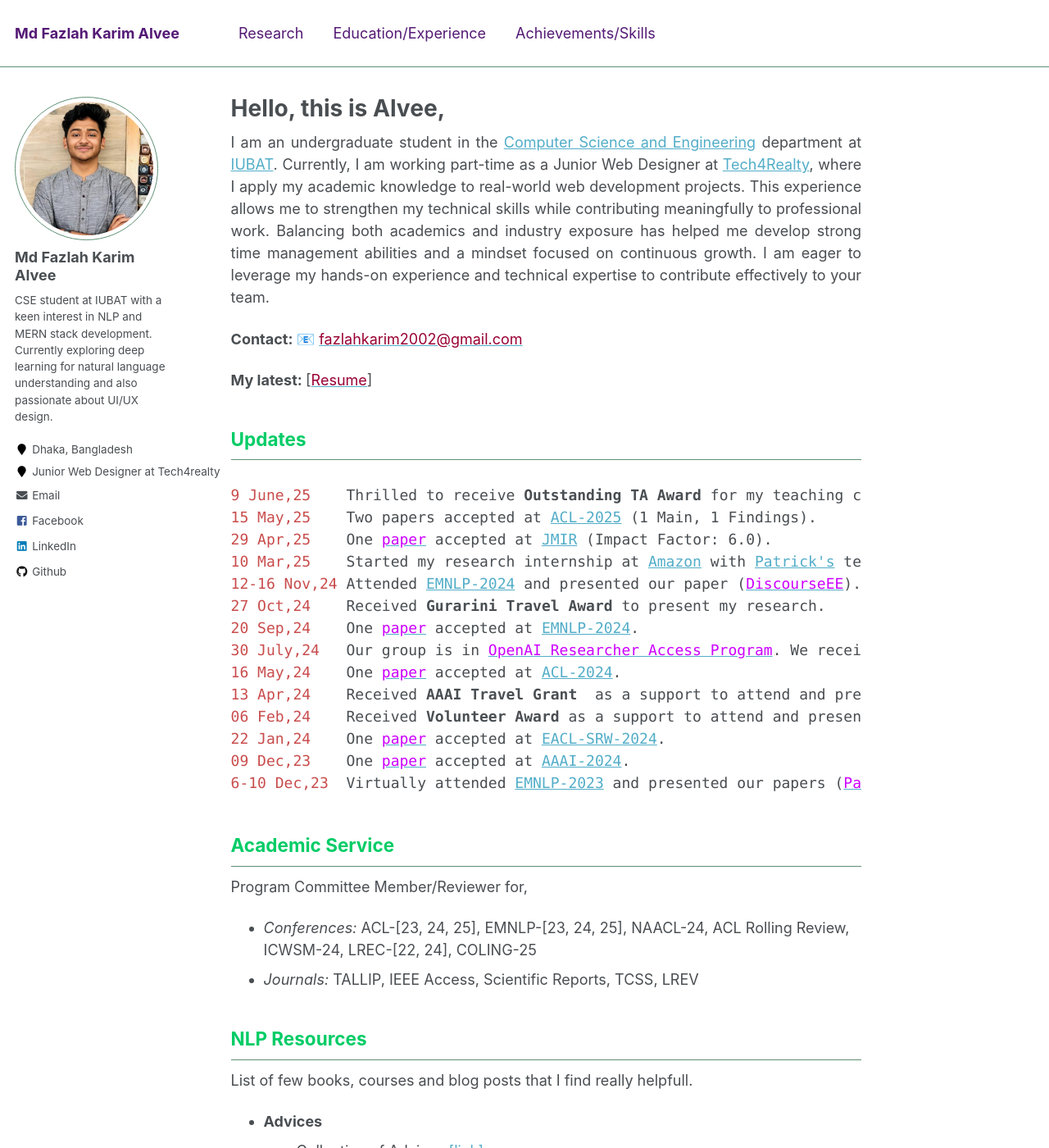
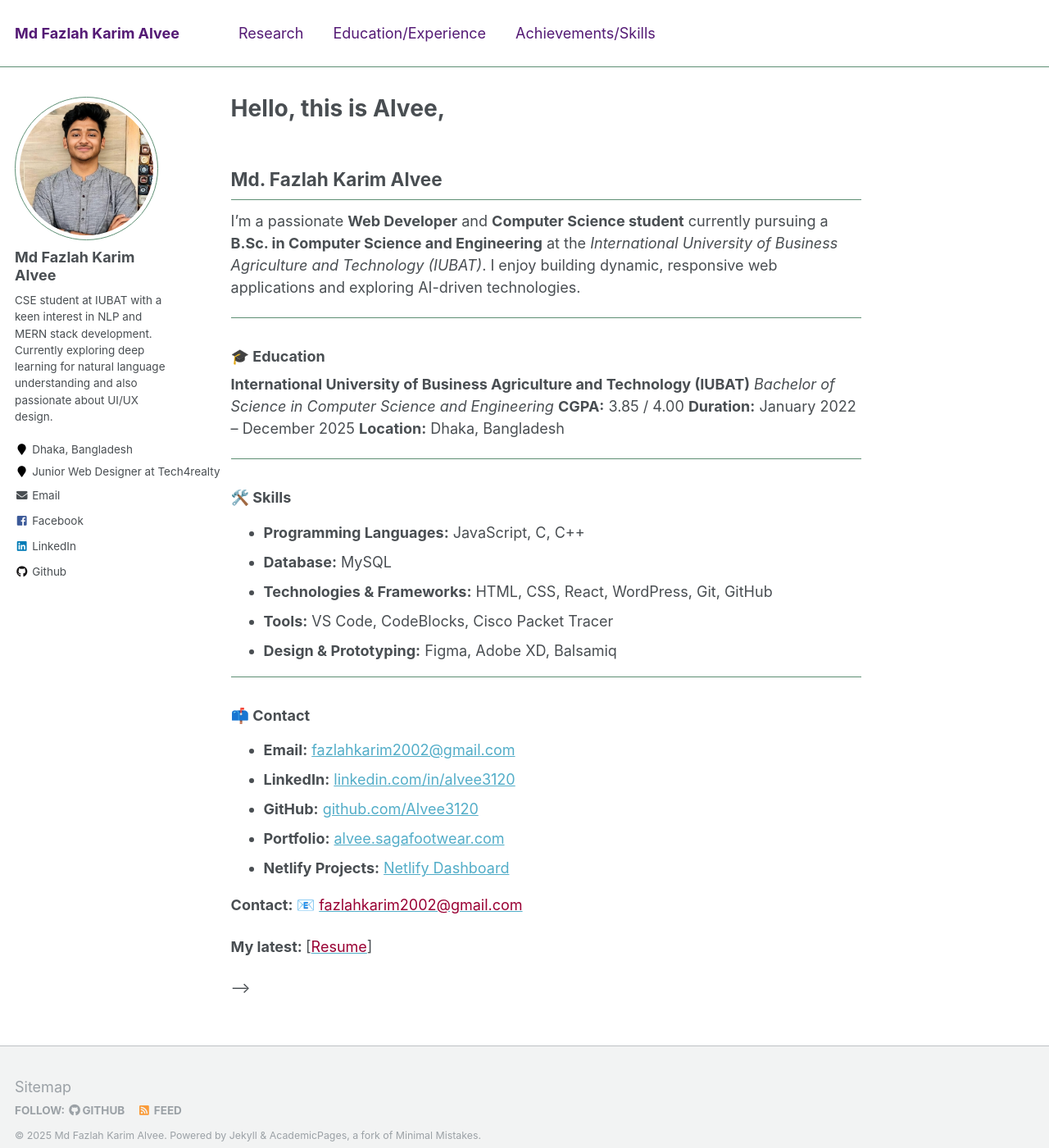
Before and after one commit to Alvee3120/alvee3120.github.io, a Jekyll site: the page built from _pages/about.md, in a window 1280 px wide and 1400 px high. Shown: the whole window at 82% size. Built offline with Jekyll 4.4.1, drawn with Linux system fonts in a browser that asks for light colours; some of the changed text lies outside the part shown.

Commit message:
Update about.md

```diff
--- a/_pages/about.md
+++ b/_pages/about.md
@@ -4,6 +4,52 @@ title: "Hello, this is Alvee,"
 excerpt: "About me"
 
 ---
+
+
+## Md. Fazlah Karim Alvee
+
+I’m a passionate **Web Developer** and **Computer Science student** currently pursuing a **B.Sc. in Computer Science and Engineering** at the *International University of Business Agriculture and Technology (IUBAT)*.
+I enjoy building dynamic, responsive web applications and exploring AI-driven technologies.
+
+---
+
+### 🎓 Education
+
+**International University of Business Agriculture and Technology (IUBAT)**
+*Bachelor of Science in Computer Science and Engineering*
+**CGPA:** 3.85 / 4.00
+**Duration:** January 2022 – December 2025
+**Location:** Dhaka, Bangladesh
+
+---
+
+### 🛠️ Skills
+
+* **Programming Languages:** JavaScript, C, C++
+* **Database:** MySQL
+* **Technologies & Frameworks:** HTML, CSS, React, WordPress, Git, GitHub
+* **Tools:** VS Code, CodeBlocks, Cisco Packet Tracer
+* **Design & Prototyping:** Figma, Adobe XD, Balsamiq
+
+---
+
+### 📫 Contact
+
+* **Email:** [fazlahkarim2002@gmail.com](mailto:fazlahkarim2002@gmail.com)
+* **LinkedIn:** [linkedin.com/in/alvee3120](https://www.linkedin.com/in/alvee3120/)
+* **GitHub:** [github.com/Alvee3120](https://github.com/Alvee3120)
+* **Portfolio:** [alvee.sagafootwear.com](https://alvee.sagafootwear.com/)
+* **Netlify Projects:** [Netlify Dashboard](https://app.netlify.com/teams/fazlah-alvee20/projects)
+
+
+
+
+
+
+
+
+
+
 
 <!---
 <p align="justify">
@@ -14,7 +60,7 @@ author_profile: true
 redirect_from:
   - /about/
   - /about.html
--->
+
 
 <p align="justify">
 I am an undergraduate student in the <a href="https://cse.iubat.edu">Computer Science and Engineering</a> department at <a href="https://iubat.edu/">IUBAT</a>. Currently, I am working part-time as a Junior Web Designer at <a href="https://tech4realty.com/">Tech4Realty</a>, where I apply my academic knowledge to real-world web development projects. This experience allows me to strengthen my technical skills while contributing meaningfully to professional work. Balancing both academics and industry exposure has helped me develop strong time management abilities and a mindset focused on continuous growth. I am eager to leverage my hands-on experience and technical expertise to contribute effectively to your team.
@@ -39,7 +85,7 @@ I am also pursuing my M.Sc. from CUET . My research interest lies in the interse
 <font size="2">🟢</font>
 <font size="2">🔵</font>
 <font size="2">🟣</font>
--->
+
 
 ## <font color="#00cc66"> Updates </font>
 <div style="height: 400px; overflow: auto;">
@@ -91,7 +137,7 @@ I am also pursuing my M.Sc. from CUET . My research interest lies in the interse
 <!---
 <font size="2">🟤</font> <span style="color:rgb(201, 76, 76)">25 Mar,2021</span>  One paper got accepted at <a href="https://naacl2021-srw.github.io/">NAACL-SRW</a>.
 <font size="2">⚫</font> <span style="color:rgb(201, 76, 76)">25 Mar,2021</span>  One paper got accepted at <a href="https://naacl2021-srw.github.io/">NAACL-SRW</a>.
--->
+
 </pre>
 </div>
 
@@ -132,7 +178,7 @@ List of few books, courses and blog posts that I find really helpfull.
 
 <!---
 I am a PhD student in the department of <a href="https://web.cs.dartmouth.edu/">Computer Science</a> at <a href="https://home.dartmouth.edu/">Dartmouth</a>. My primary research interest lies in the area of Natural Language Processing; particularly, I am interested in applying NLP techniques to extract meaningful information from social media and health data. I am also enthusiastic about Multimodal NLP particularly in designing models to effectively share features accross vairous modalities to improve their reasoning capability and eventually enable seamless interaction between intelligent machines and humans. I spent Spring 2025 interning at <a href="https://aws.amazon.com/quicksight/q/">Amazon</a> with <a href="https://ngpatrick.com/">Patrick's</a> team to improve visual reasoning capabilities of MLLMs through Reinforcement learning.
--->
+
 
  <!-- it is crucial to process, relate, and combine information from several modalities. -->
 
@@ -140,7 +186,7 @@ I am a PhD student in the department of <a href="https://web.cs.dartmouth.edu/">
  I am enthusiastic about Multilingual and Multimodal NLP research. I am interested in exploring how existing resources of resource-rich languages can be effectively utilized to develop multilingual tools focusing on improving efficiency for low/zero-resource languages.
  I am interested in applying NLP techniques to extract meaningful information from social media and health data. I am also enthusiastic about Multimodal NLP particularly in designing models to effectively share features accross vairous modalities to improve their reasoning capability and . I am excited about problems like how we can build models that can efficiently fuse and meaningfully share features between multiple modalities (i.e. linguistic, acoustic, visual) to enable seamless interaction between intelligent machines and humans.
 -->
-
+-->
  <!---
  Previously, I worked as an Assistant Professor at Chittagong University of Engineering and Technology <a href="https://www.cuet.ac.bd/">(CUET)</a>. While working on academic and extracurricular projects, I develop my skill in C, C++, Python, Java, Php, and Latex. Working on several group projects help me to get communication as well as planning skills.
 -->
```
